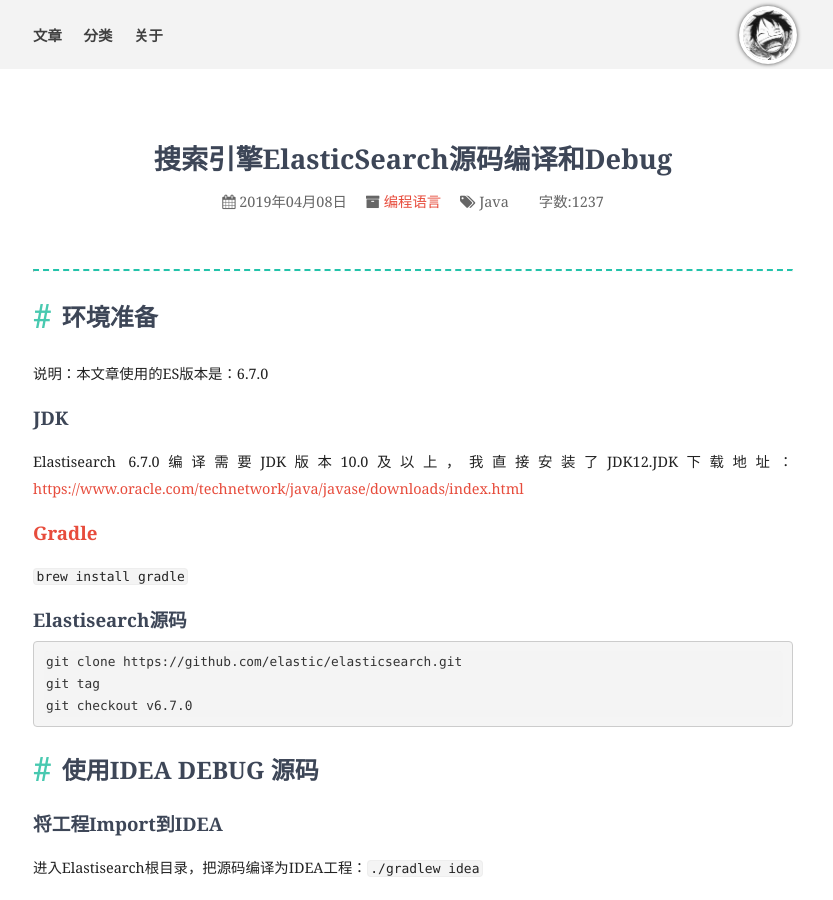
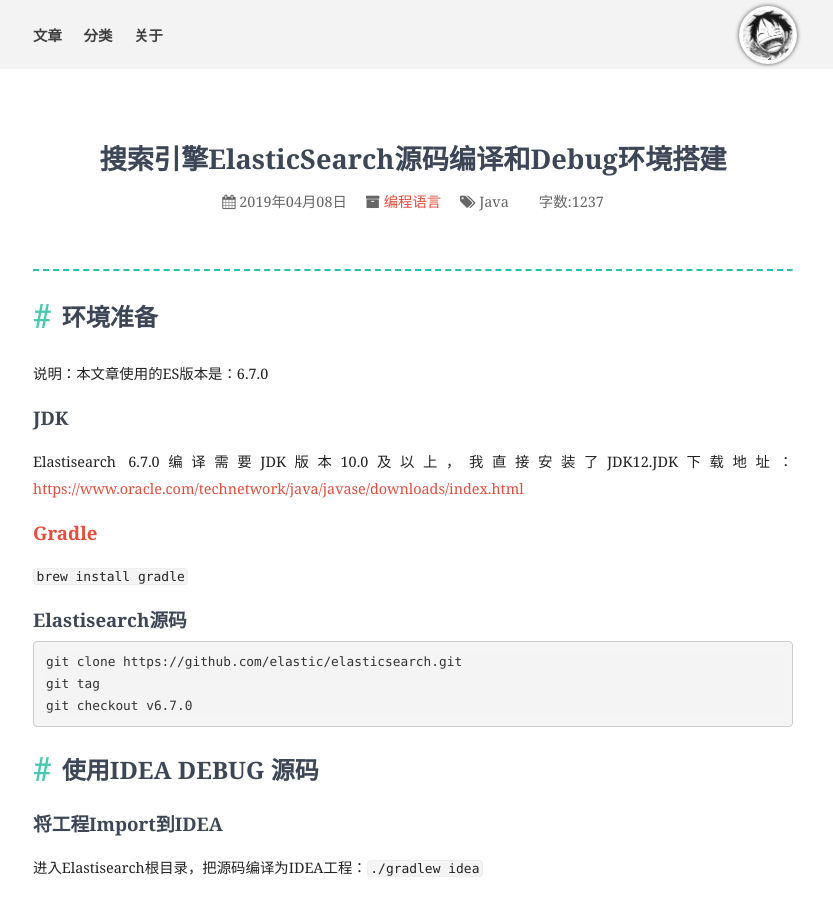
Before and after one commit to lanffy/lanffy.github.io, a Jekyll site: the page built from _posts/2019/2019-04-08-Elasticsearch-Compile-Source-And-Debug.md, in a window 1280 px wide and 900 px high. Shown: the whole window, without its empty margins (227-1060 px from the left). Built offline with Jekyll 4.4.1, drawn with Linux system fonts in a browser that asks for light colours; nearby versions of some CDN libraries; comment, search, counter and statistics services are not loaded; some of the changed text lies outside the part shown.

Commit message:
change post name

```diff
--- a/_posts/2019/2019-04-08-Elasticsearch-Compile-Source-And-Debug.md
+++ b/_posts/2019/2019-04-08-Elasticsearch-Compile-Source-And-Debug.md
@@ -1,6 +1,6 @@
 ---
 layout: post
-title: "搜索引擎ElasticSearch源码编译和Debug"
+title: "搜索引擎ElasticSearch源码编译和Debug环境搭建"
 categories: [编程语言]
 tags: [Java]
 author_name: R_Lanffy
```
Also changed, not shown: _posts/2019/2019-04-16-How-Elasticsearch-Create-Index.md (line endings or trailing spaces).
